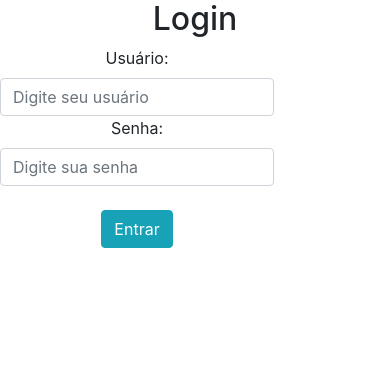
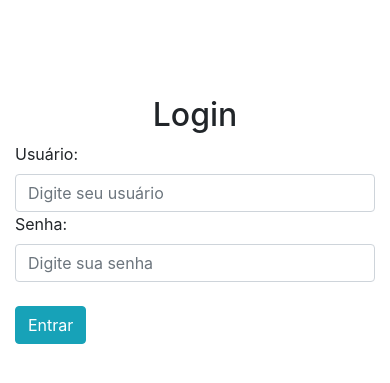
Before and after one commit to dassaev-lima/agenda, a Django app: page /login/ in a window 390 px wide. Shown: the top 383 px of the page. Run offline with Django 3.2, Linux system fonts and the light colour scheme; some libraries are stand-ins or nearby versions.

Commit message:
alinhando o form de login ao centro

```diff
--- a/templates/login.html
+++ b/templates/login.html
@@ -6,12 +6,14 @@
     <title>Title</title>
 </head>
 <body>
-
-<h2 class="text-center">Login</h2>
+    <br><br><br><br>
+    <h2 class="text-center">Login</h2>
     <div class="container">
         <div class="row">
-            <form action="submit" method="POST" class="form-group"> {% csrf_token %}
-                <div align="center">
+            <div class="col-md-4"></div>
+            <div class="col-sm-12 col-md-4">
+                <form action="submit" method="POST" class="form-group"> {% csrf_token %}
+                <div>
                     <label>Usuário:</label>
                     <input type="text" name="username" placeholder="Digite seu usuário" class="form-control">
                     <label>Senha:</label>
@@ -24,6 +26,8 @@
                     <strong>Erro:   </strong> {{ message }}
                 </div>
             {% endfor %}
+            </div>
+            <div class="col-md-4"></div>
         </div>
     </div>
 <script src="https://code.jquery.com/jquery-3.5.1.slim.min.js" integrity="sha384-DfXdz2htPH0lsSSs5nCTpuj/zy4C+OGpamoFVy38MVBnE+IbbVYUew+OrCXaRkfj" crossorigin="anonymous"></script>
```
